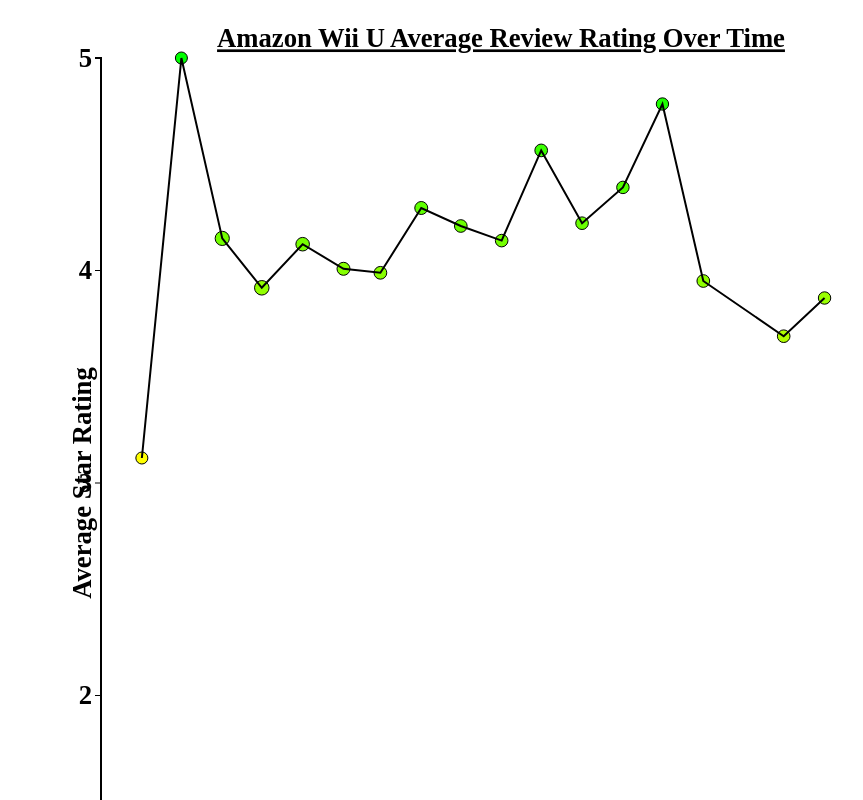
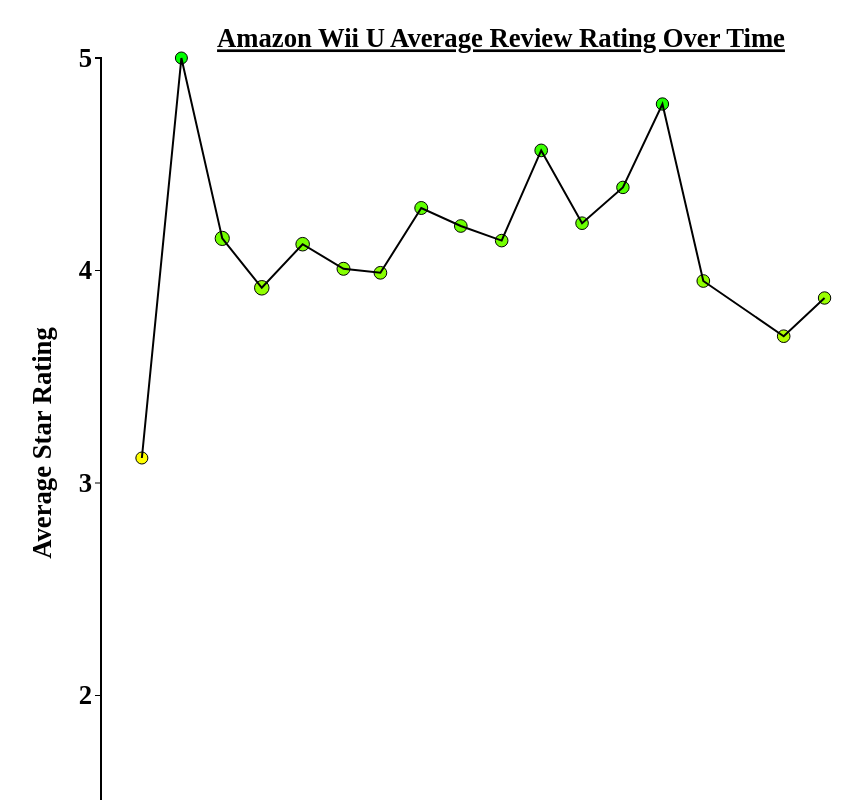
Before and after one commit to cg439/AmazonReviewVisualization, a plain HTML site: page Visualization2.html in a window 1280 px wide. Shown: the top 800 px of the page, without its empty margins (7-870 px from the left). Drawn offline with nearby package versions, Linux system fonts and the light colour scheme.

Commit message:
Fixed bugs, final version

```diff
--- a/Visualization2.html
+++ b/Visualization2.html
@@ -90,8 +90,9 @@
 		.attr("height", 300)
 		.attr("width", 450);
 
-
+	//generates legend for circles
 	function generateCircleLegend(svgEl){
+	//adds rect to make nice looking border
 	svgEl.append("rect")
 		.attr("x", 0)
 		.attr("width", 450)
@@ -100,6 +101,7 @@
 		.style("stroke", "black")
 		.attr("fill", "white");
 
+	//appends circles to show what characteristic of circle represents
 	svgEl.append("circle")
 		.attr("cx", 100)
 		.attr("cy", 20)
@@ -118,6 +120,7 @@
 		.attr("r", 60)
 		.style("fill", "rgb(255,0,0)");
 
+	//appends text explaining what size of the circles mean
 	svgEl.append("text")
 		.attr("x", 170)
 		.attr("y", 25)
@@ -136,6 +139,7 @@
 		.style("font-size", "14pt")
 		.text("Approximately 4,000 reviews");
 
+	//appends text explaining what colors mean
 	svgEl.append("text")
 		.attr("x", 10)
 		.attr("y", 50)
@@ -156,6 +160,8 @@
 	}
 
    function generateLineLegend(svgEl){
+
+   //appends rectangle for nice looking edges
    svgEl.append("rect")
 		.attr("x", 0)
 		.attr("width", 450)
@@ -207,7 +213,7 @@
 		.text("Xbox");
 
    }
-
+   //generates legends for two circle legends and one line legend
    function generateLegend(){
 		generateCircleLegend(svg6);
 		generateCircleLegend(svg7);
@@ -411,11 +417,11 @@
             .attr("font-size", "12px")
             .attr("font-weight", "bold")
             .attr("transform", "translate(100, 200)")
-            .attr("transform", "rotate(-90, " + xAxScale(2012.68) + "," + yAxScale(3) + ")")
+            .attr("transform", "rotate(-90, " + xAxScale(2012.6) + "," + yAxScale(3) + ")")
             .text("Average Star Rating");
     }
 
-
+	//loads json file and uses data in callback function to create visual elements
 	d3.json(file, function (data){
 		var wii = data.wii;
 		var ps4 = data.ps4;
```
